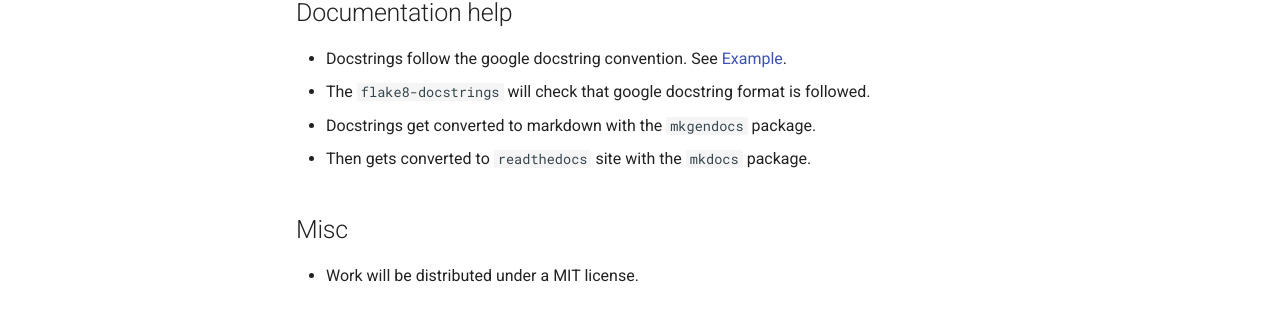
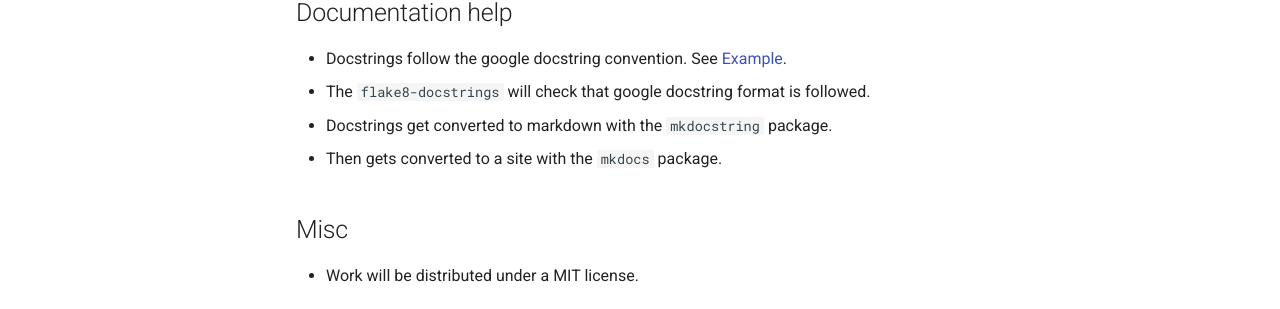
Before and after one commit to Curts0/PyTabular, an MkDocs documentation site: the page built from docs/CONTRIBUTING.md, in a window 1280 px wide and 1111 px high. Shown: the part 754-1063 px from the top of the window. Built offline with MkDocs 1.6.1 and Material for MkDocs 9.7.7, drawn with Linux system fonts in a browser that asks for light colours.

Commit message:
documentation clarification

```diff
--- a/docs/CONTRIBUTING.md
+++ b/docs/CONTRIBUTING.md
@@ -19,8 +19,8 @@ pre-commit install --hook-type pre-push
 ## Documentation help
 - Docstrings follow the google docstring convention. See [Example](https://sphinxcontrib-napoleon.readthedocs.io/en/latest/example_google.html).
 - The `flake8-docstrings` will check that google docstring format is followed.
-- Docstrings get converted to markdown with the `mkgendocs` package.
-- Then gets converted to `readthedocs` site with the `mkdocs` package.
+- Docstrings get converted to markdown with the `mkdocstring` package.
+- Then gets converted to a site with the `mkdocs` package.
 
 ## Misc
 - Work will be distributed under a MIT license.
```
